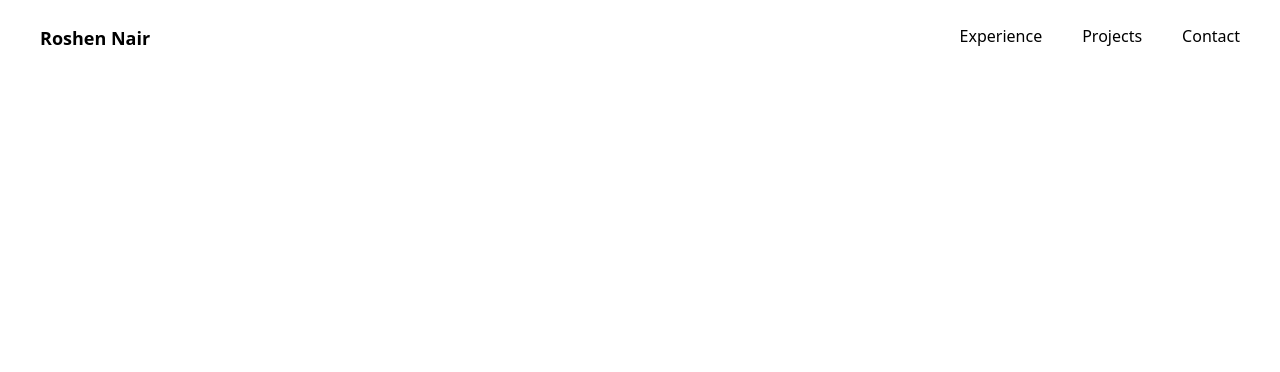
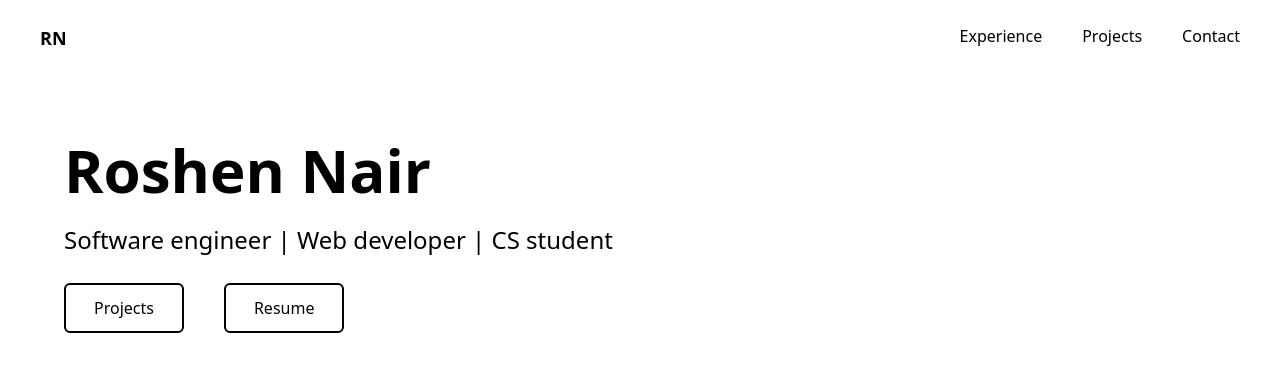
Before and after one commit to roshennair/website-v2, a Next.js app: page / in a window 1280 px wide. Shown: the top 372 px of the page. Built offline with nearby package versions, Linux system fonts and the light colour scheme.

Commit message:
Create hero component

```diff
--- /dev/null
+++ b/components/button.tsx
@@ -0,0 +1,22 @@
+import Link from 'next/link';
+
+const Button = ({ text, href }: { text: string, href: string }) => {
+	return (
+		<Link href={href}>
+			<a className="
+					border-2
+					border-solid
+					border-black
+					px-7
+					py-3
+					rounded-md
+					mt-5
+					mr-10
+				">
+				{text}
+			</a>
+		</Link>
+	)
+}
+
+export default Button;
--- a/components/header.tsx
+++ b/components/header.tsx
@@ -6,11 +6,11 @@ const Header = () => {
 	const [showMenu, setShowMenu] = useState(false);
 
 	return (
-		<div className="flex justify-between mx-auto px-10 py-6">
+		<header className="flex justify-between mx-auto px-10 py-6">
 			<div>
 				<Link href="/">
-					<a>
-						<h1 className="text-lg font-bold">Roshen Nair</h1>
+					<a className="text-lg font-bold">
+						RN
 					</a>
 				</Link>
 			</div>
@@ -44,7 +44,7 @@ const Header = () => {
 					<li className="ml-10"><a href="#contact">Contact</a></li>
 				</ul>
 			</nav>
-		</div>
+		</header>
 	);
 }
 
--- /dev/null
+++ b/components/hero.tsx
@@ -0,0 +1,21 @@
+import Button from "./button";
+
+const Hero = () => {
+	return (
+		<section className="p-10 sm:p-16">
+			<div>
+				<h1 className="text-6xl font-bold">Roshen Nair</h1>
+				<h2 className="text-2xl font-medium mt-6">
+					Software engineer | Web developer | CS student
+				</h2>
+				<div className="mt-10">
+					<Button text="Projects" href="#projects" />
+					<Button text="Resume" href="/resume" />
+				</div>
+			</div>
+			<div></div>
+		</section>
+	)
+}
+
+export default Hero;
--- /dev/null
+++ b/components/layout.tsx
@@ -0,0 +1,18 @@
+import Head from 'next/head';
+import Header from './header';
+
+const Layout = ({ children }: { children: React.ReactNode }) => {
+	return (
+		<>
+			<Head>
+				<title>Roshen Nair</title>
+			</Head>
+			<Header />
+			<main>
+				{children}
+			</main>
+		</>
+	)
+}
+
+export default Layout;
--- a/pages/index.tsx
+++ b/pages/index.tsx
@@ -1,15 +1,12 @@
 import { NextPage } from 'next';
-import Head from 'next/head';
-import Header from '../components/header';
+import Hero from '../components/hero';
+import Layout from '../components/layout';
 
 const Home: NextPage = () => {
 	return (
-		<div>
-			<Head>
-				<title>Roshen Nair</title>
-			</Head>
-			<Header />
-		</div>
+		<Layout>
+			<Hero />
+		</Layout>
 	);
 }
 
--- a/styles/globals.css
+++ b/styles/globals.css
@@ -1,3 +1,9 @@
 @tailwind base;
 @tailwind components;
 @tailwind utilities;
+
+@layer base {
+	*, *::before, *::after {
+		@apply box-border;
+	}
+}
```
